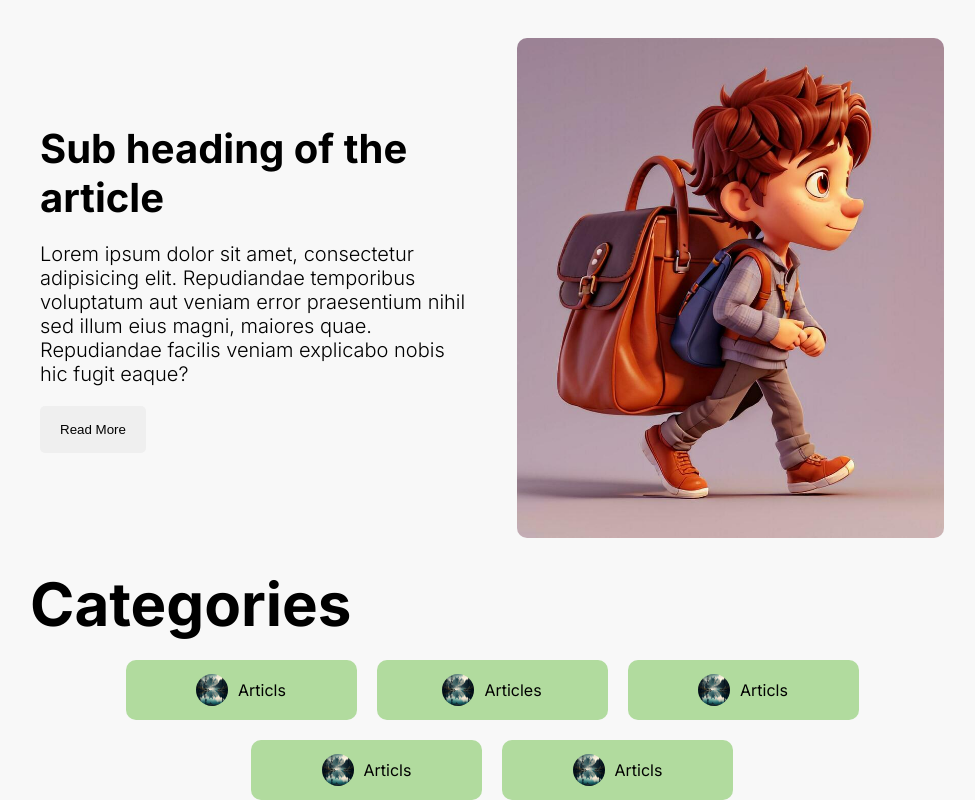
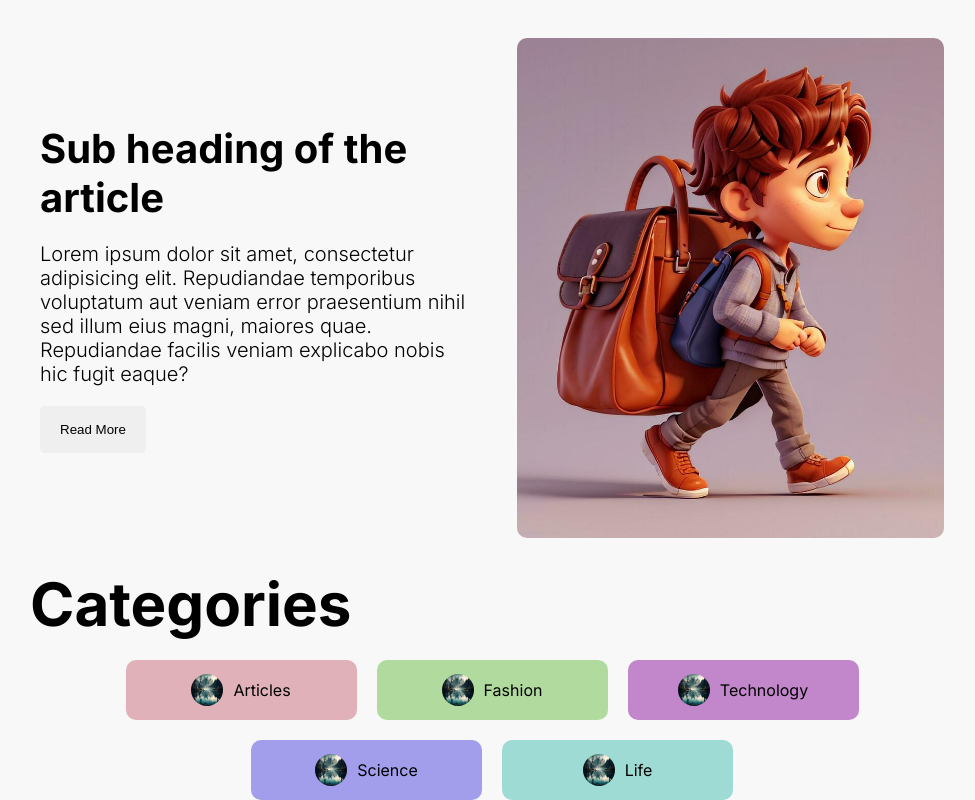
Before and after one commit to Lahirutech/mongodb-nextjs-connection-sample, a Next.js app: page / in a window 1280 px wide. Shown: the part 186-986 px from the top of the page, without its empty margins (148-1123 px from the left). Built offline with nearby package versions, Linux system fonts and the light colour scheme.

Commit message:
add key prop

```diff
--- a/src/components/category/Category.tsx
+++ b/src/components/category/Category.tsx
@@ -5,12 +5,23 @@ import nature from "@public/assets/images/nature.jpg";
 import Image from "next/image";
 
 export const Category = () => {
-  const categories = [{ id: 1, name: "Articles", bg: "article" }];
+  const categories = [
+    { id: 1, name: "Articles", bg: "article" },
+    { id: 1, name: "Fashion", bg: "fashion" },
+    { id: 1, name: "Technology", bg: "technology" },
+    { id: 1, name: "Science", bg: "science" },
+    { id: 1, name: "Life", bg: "life" },
+  ];
   return (
     <div className={styles.container}>
       <h1 className={styles.title}>Categories</h1>
       <div className={styles.categories}>
-        <Link href={""} className={`${styles.category} ${styles.fashion}`}>
+        {categories.map((item, key) => (
+          <Link
+            href={""}
+            className={`${styles.category} ${styles[item.bg]}`}
+            key={key}
+          >
             <Image
               src={nature}
               alt=""
@@ -18,48 +29,9 @@ export const Category = () => {
               height={32}
               className={styles.caterImage}
             />
-          Articls
+            {item.name}
           </Link>
-        <Link href={""} className={`${styles.category} ${styles.fashion}`}>
-          <Image
-            src={nature}
-            alt=""
-            width={32}
-            height={32}
-            className={styles.caterImage}
-          />
-          Articles
-        </Link>
-        <Link href={""} className={`${styles.category} ${styles.fashion}`}>
-          <Image
-            src={nature}
-            alt=""
-            width={32}
-            height={32}
-            className={styles.caterImage}
-          />
-          Articls
-        </Link>
-        <Link href={""} className={`${styles.category} ${styles.fashion}`}>
-          <Image
-            src={nature}
-            alt=""
-            width={32}
-            height={32}
-            className={styles.caterImage}
-          />
-          Articls
-        </Link>
-        <Link href={""} className={`${styles.category} ${styles.fashion}`}>
-          <Image
-            src={nature}
-            alt=""
-            width={32}
-            height={32}
-            className={styles.caterImage}
-          />
-          Articls
-        </Link>
+        ))}
       </div>
     </div>
   );
```
Lines whose indentation alone changed are shown as unchanged.
